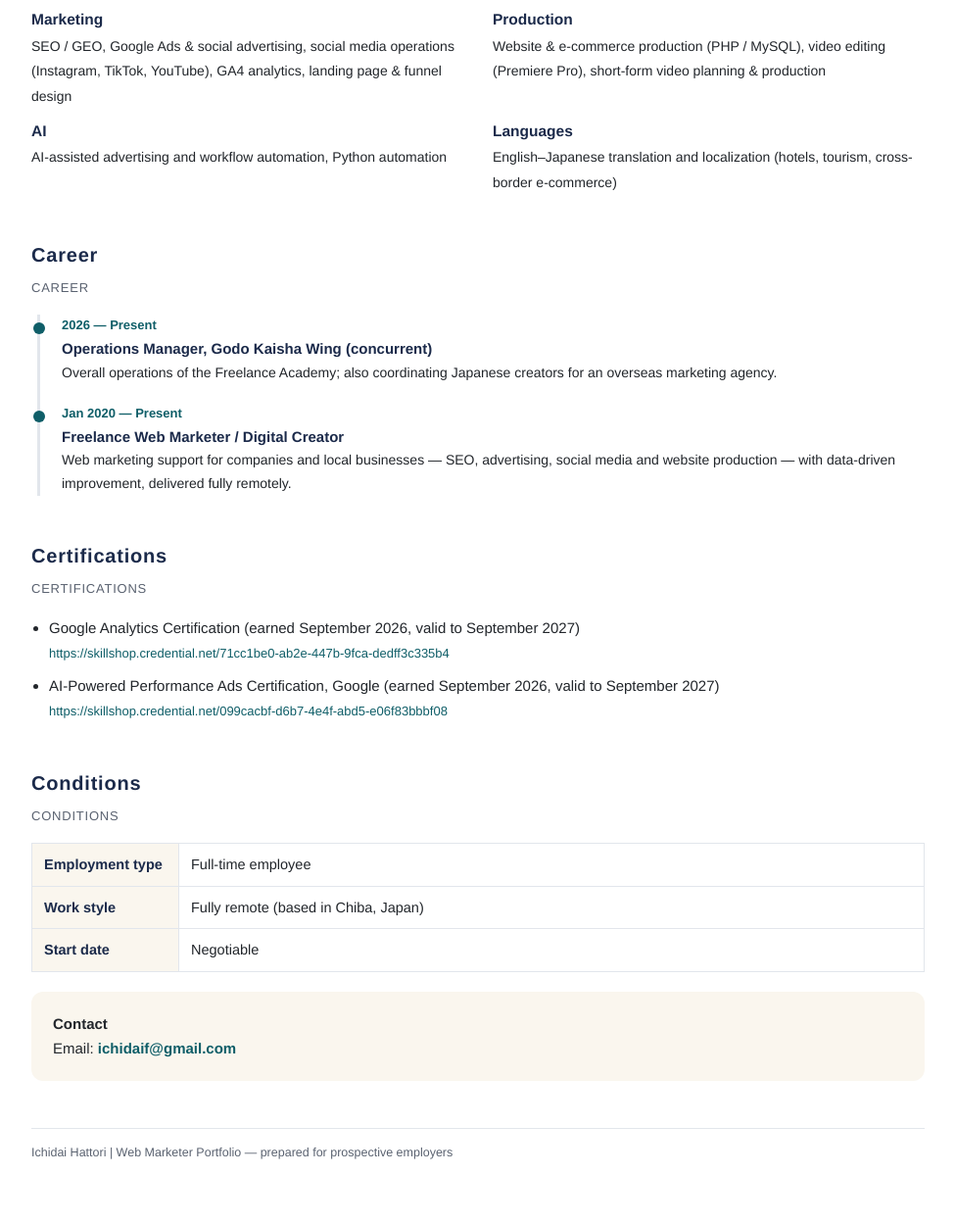
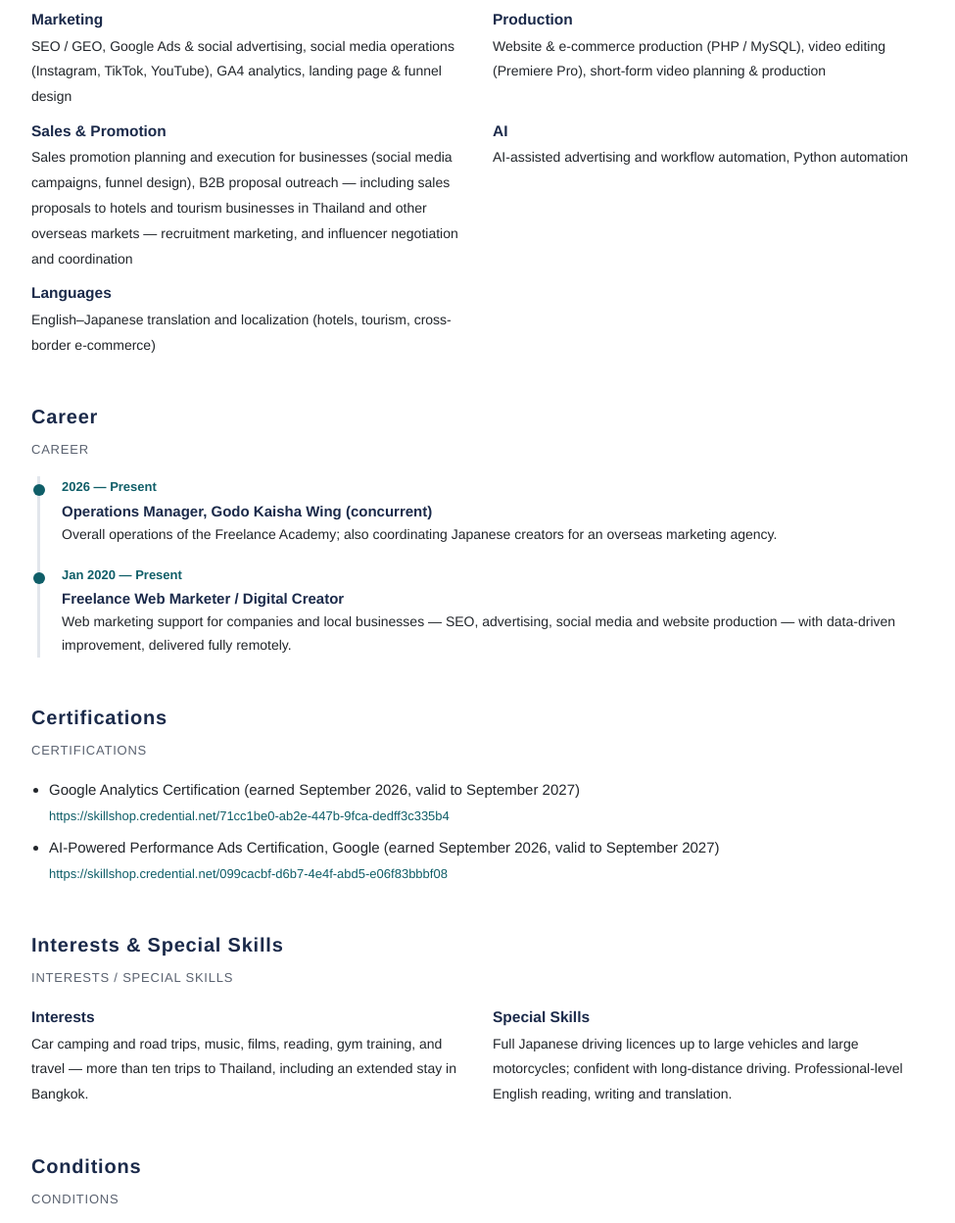
Before and after one commit to 2026webai-lab/career, a plain HTML site: page index.html in a window 1280 px wide. Shown: the part 1760-3008 px from the top of the page at 98% size, without its empty margins (152-1127 px from the left). Drawn offline with Linux system fonts and the light colour scheme.

Commit message:
Add files via upload

```diff
--- a/index.html
+++ b/index.html
@@ -144,6 +144,7 @@
 <div class="skills">
   <div class="item"><b>Marketing</b><span>SEO / GEO, Google Ads &amp; social advertising, social media operations (Instagram, TikTok, YouTube), GA4 analytics, landing page &amp; funnel design</span></div>
   <div class="item"><b>Production</b><span>Website &amp; e-commerce production (PHP / MySQL), video editing (Premiere Pro), short-form video planning &amp; production</span></div>
+  <div class="item"><b>Sales &amp; Promotion</b><span>Sales promotion planning and execution for businesses (social media campaigns, funnel design), B2B proposal outreach — including sales proposals to hotels and tourism businesses in Thailand and other overseas markets — recruitment marketing, and influencer negotiation and coordination</span></div>
   <div class="item"><b>AI</b><span>AI-assisted advertising and workflow automation, Python automation</span></div>
   <div class="item"><b>Languages</b><span>English–Japanese translation and localization (hotels, tourism, cross-border e-commerce)</span></div>
 </div>
@@ -170,6 +171,13 @@
   <li>AI-Powered Performance Ads Certification, Google (earned September 2026, valid to September 2027)<br><a href="https://skillshop.credential.net/099cacbf-d6b7-4e4f-abd5-e06f83bbbf08">https://skillshop.credential.net/099cacbf-d6b7-4e4f-abd5-e06f83bbbf08</a></li>
 </ul>
 
+<h2>Interests &amp; Special Skills</h2>
+<div class="sub">INTERESTS / SPECIAL SKILLS</div>
+<div class="skills">
+  <div class="item"><b>Interests</b><span>Car camping and road trips, music, films, reading, gym training, and travel — more than ten trips to Thailand, including an extended stay in Bangkok.</span></div>
+  <div class="item"><b>Special Skills</b><span>Full Japanese driving licences up to large vehicles and large motorcycles; confident with long-distance driving. Professional-level English reading, writing and translation.</span></div>
+</div>
+
 <h2>Conditions</h2>
 <div class="sub">CONDITIONS</div>
 <table class="cond">
```
